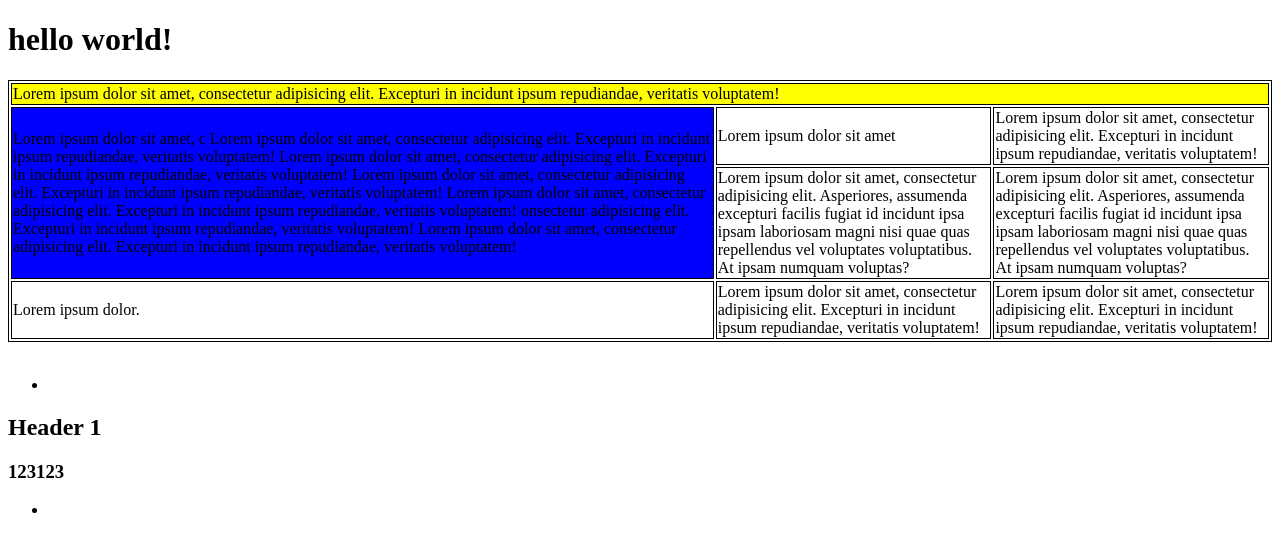
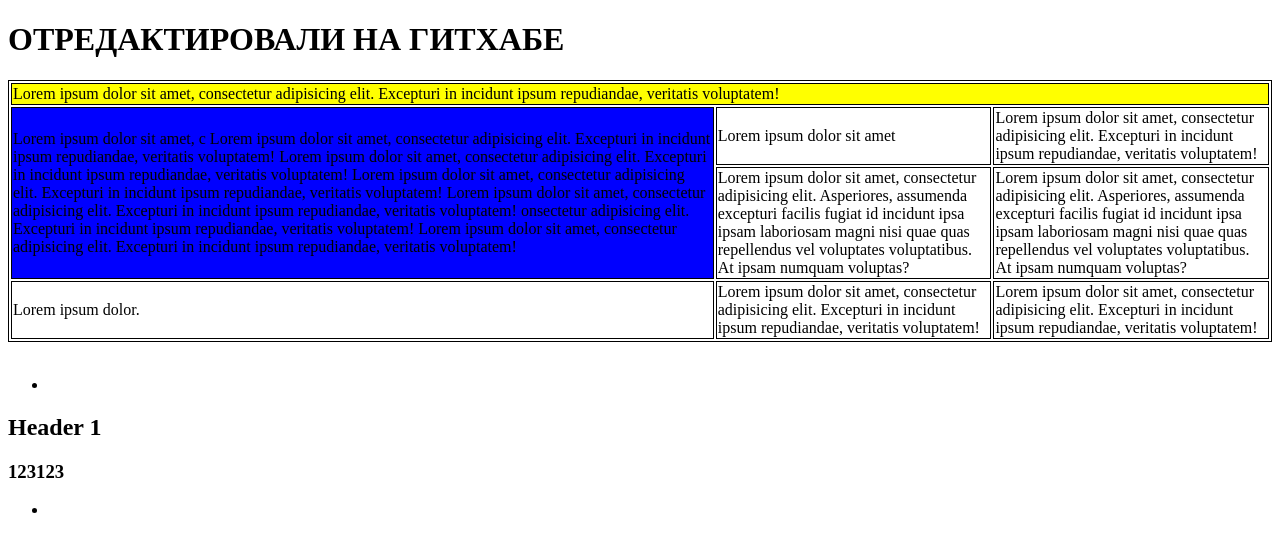
Before and after one commit to vladpovelitsa/get_lesson_17-10, a plain HTML site: page index.html in a window 1280 px wide. Drawn offline with Linux system fonts and the light colour scheme.

Commit message:
update index.html

```diff
--- a/index.html
+++ b/index.html
@@ -13,7 +13,8 @@
     }
 </style>
 <body>
-    <h1>hello world!</h1>
+
+    <h1>ОТРЕДАКТИРОВАЛИ НА ГИТХАБЕ</h1>
     <table width="100%">
         <thead>
             <tr>
```
